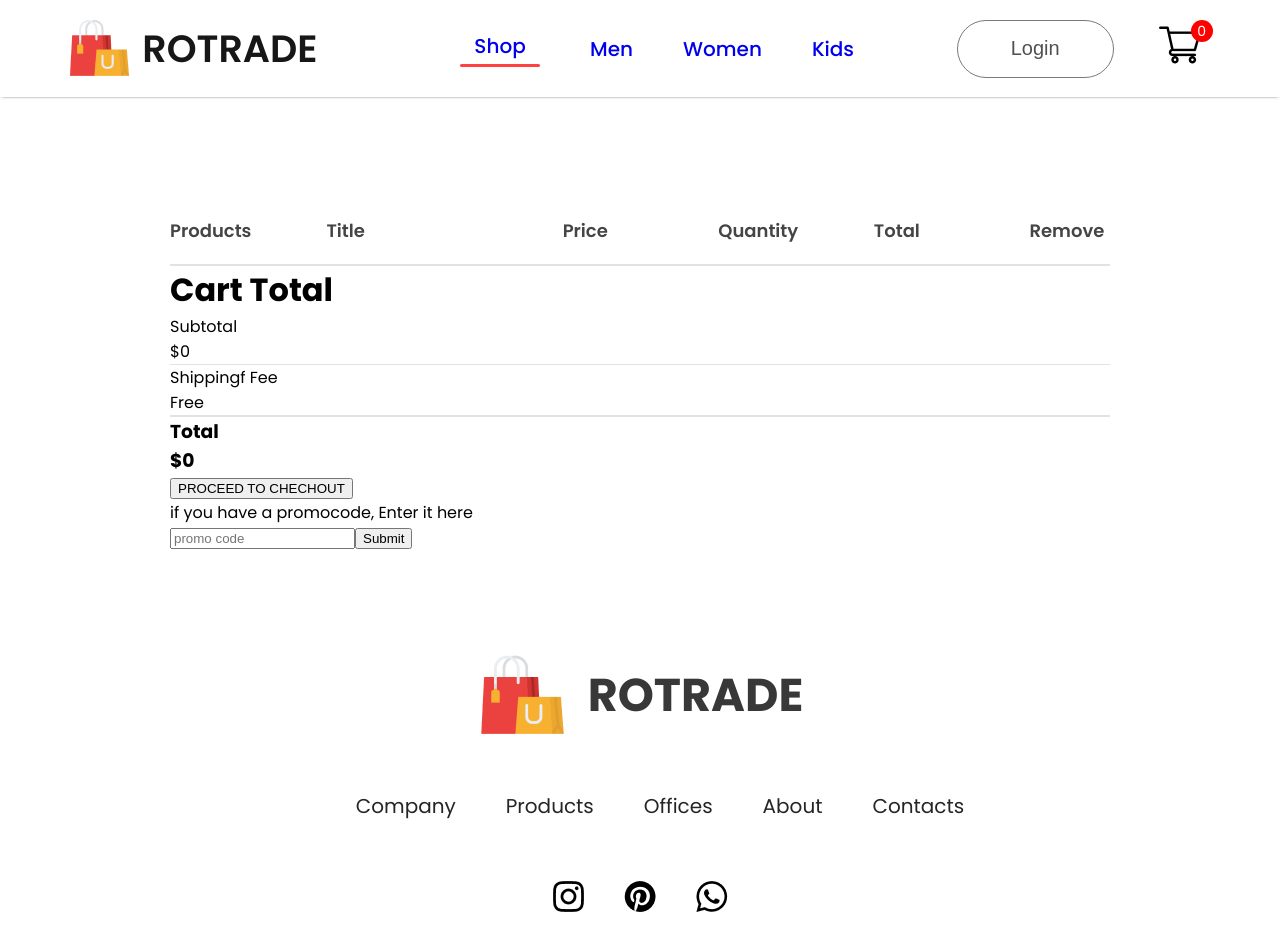
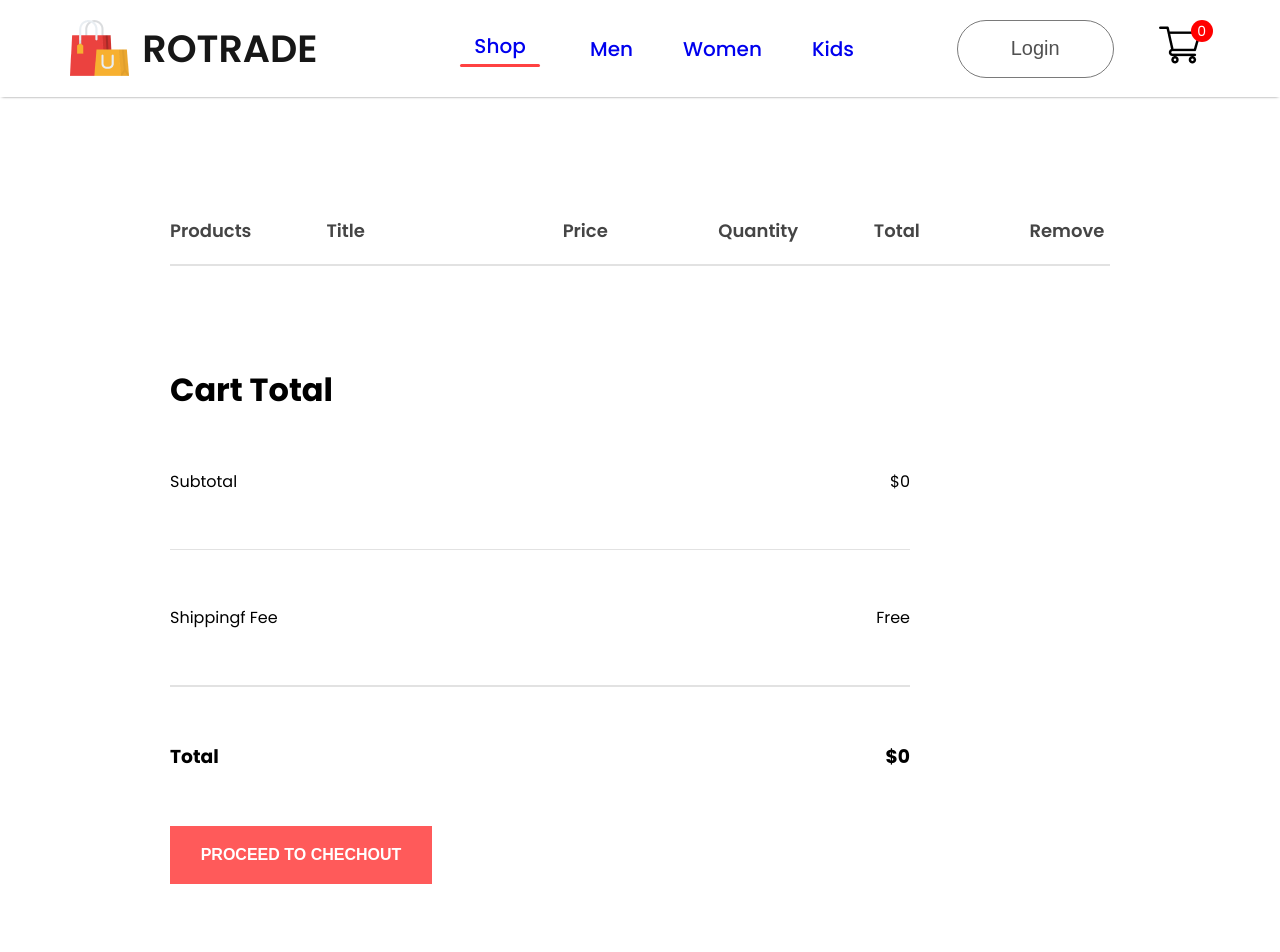
Before and after one commit to Petermwansa/rotrade, a React (Create React App) app: page /cart in a window 1280 px wide. Shown: the top 952 px of the page. Built offline with nearby package versions, Linux system fonts and the light colour scheme.

Commit message:
add more styling to the cart comp

```diff
--- a/src/Components/CartItems/CartItems.css
+++ b/src/Components/CartItems/CartItems.css
@@ -36,3 +36,46 @@
     background: #ffff;
     border-radius: 10px;
 }
+.cartitems__down {
+    display: flex;
+    margin: 100px 0px;
+}
+.cartitems__total {
+    flex: 1;
+    display: flex;
+    flex-direction: column;
+    margin-right: 200px;
+    gap: 40px;
+}
+.cartitems__totalitems {
+    display: flex;
+    justify-content: space-between;
+    padding: 15px 0px;
+}
+
+.cartitems__total button {
+    width: 262px;
+    height: 58px;
+    outline: none;
+    border: none;
+    background: #ff5a5a;
+    color: #ffff;
+    font-size: 16px;
+    font-weight: 600;
+    cursor: pointer;
+}
+.cartitems__promocode {
+    flex: 1;
+    font-size: 16px;
+    font-weight: 500;
+}
+.cartitems__promocode p {
+    color: #555;
+}
+.cartitems__promobox {
+    width: 504px;
+    margin-top: 15px;
+    padding-left: 20px;
+    height: 58px;
+    background: #eaeaea;
+}
--- a/src/Components/CartItems/CartItems.jsx
+++ b/src/Components/CartItems/CartItems.jsx
@@ -53,8 +53,8 @@ const CartItems = () => {
               <h3>Total</h3>
               <h3>${0}</h3>
             </div>
+            <button>PROCEED TO CHECHOUT</button>
           </div>
-          <button>PROCEED TO CHECHOUT</button>
         </div>
         <div className='cartitems__promocode'>
           <p>if you have a promocode, Enter it here</p>
```
